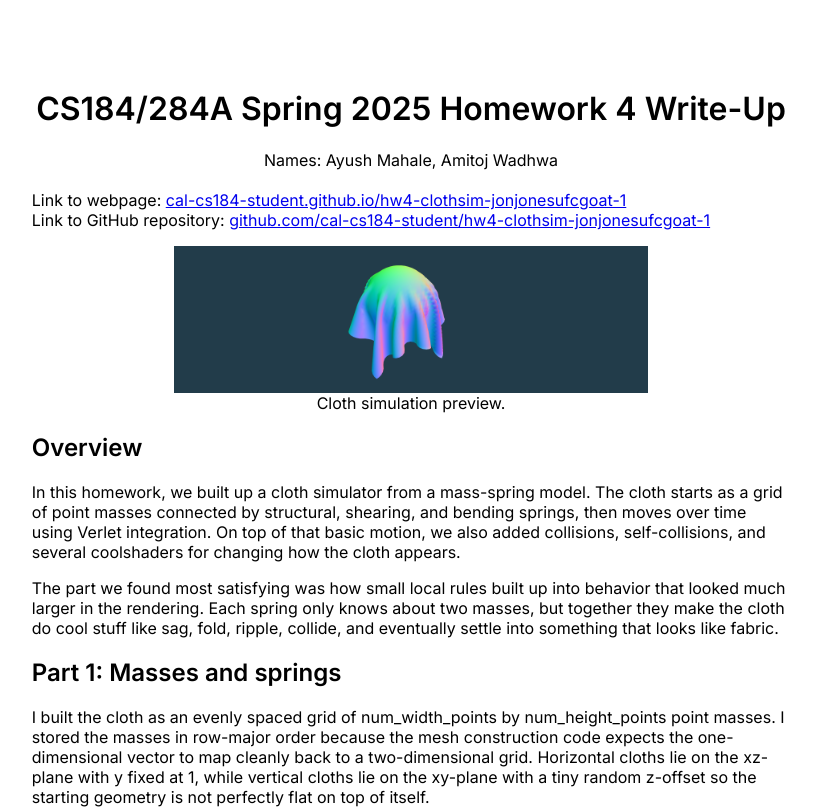
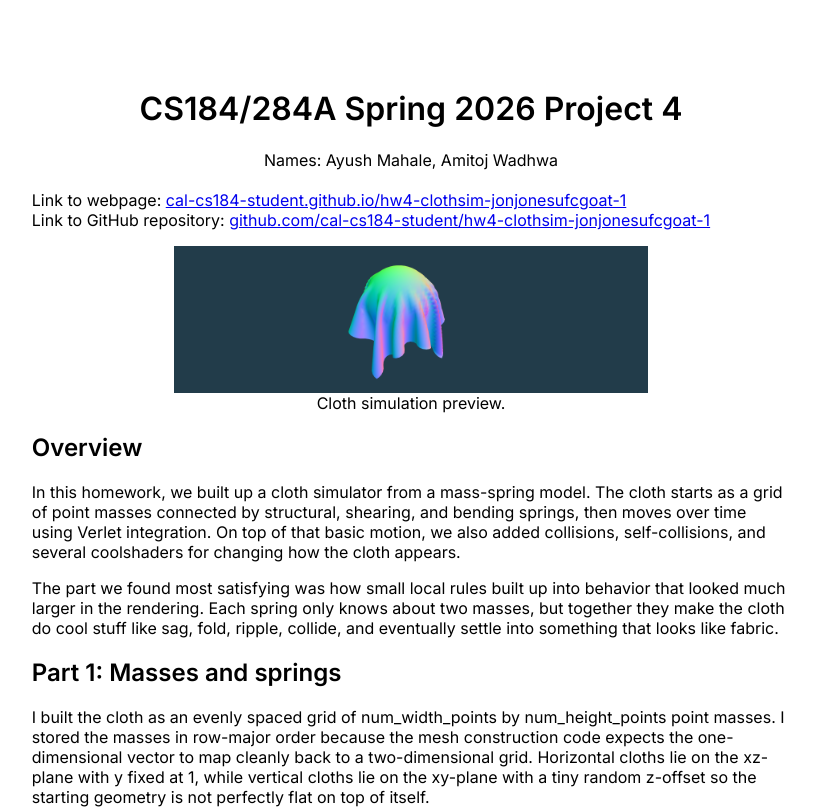
Before and after one commit to CSAyush/cs184-hw4-clothsim-writeup, a plain HTML site: page index.html in a window 1280 px wide. Shown: the top 810 px of the page, without its empty margins (229-1045 px from the left). Drawn offline with nearby package versions, Linux system fonts and the light colour scheme; some packages are replaced by stand-ins of ours.

Commit message:
title updated

```diff
--- a/index.html
+++ b/index.html
@@ -50,7 +50,7 @@
 	</head>
 	<body>
 		<div class="container">
-		<h1>CS184/284A Spring 2025 Homework 4 Write-Up</h1>
+		<h1>CS184/284A Spring 2026 Project 4</h1>
 		<div style="text-align: center;">Names: Ayush Mahale, Amitoj Wadhwa</div>
 
 		<br>
```
